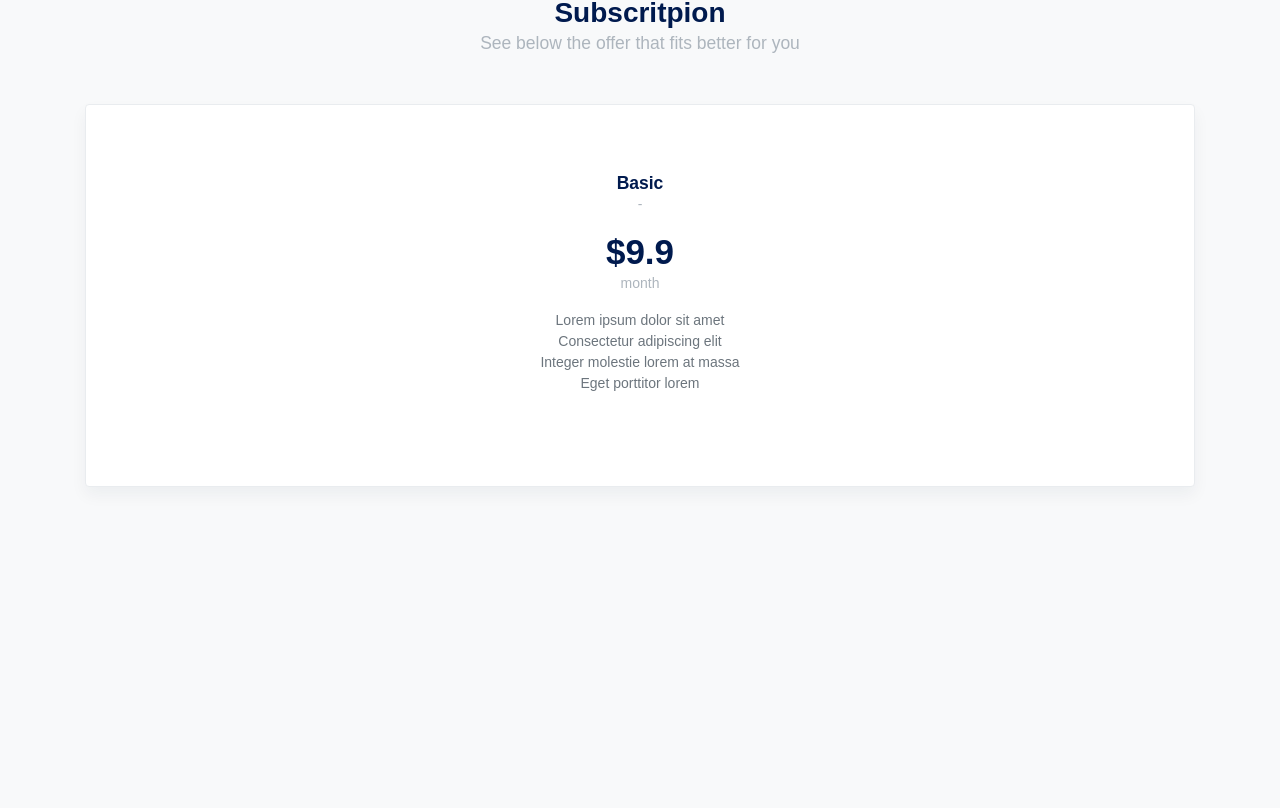
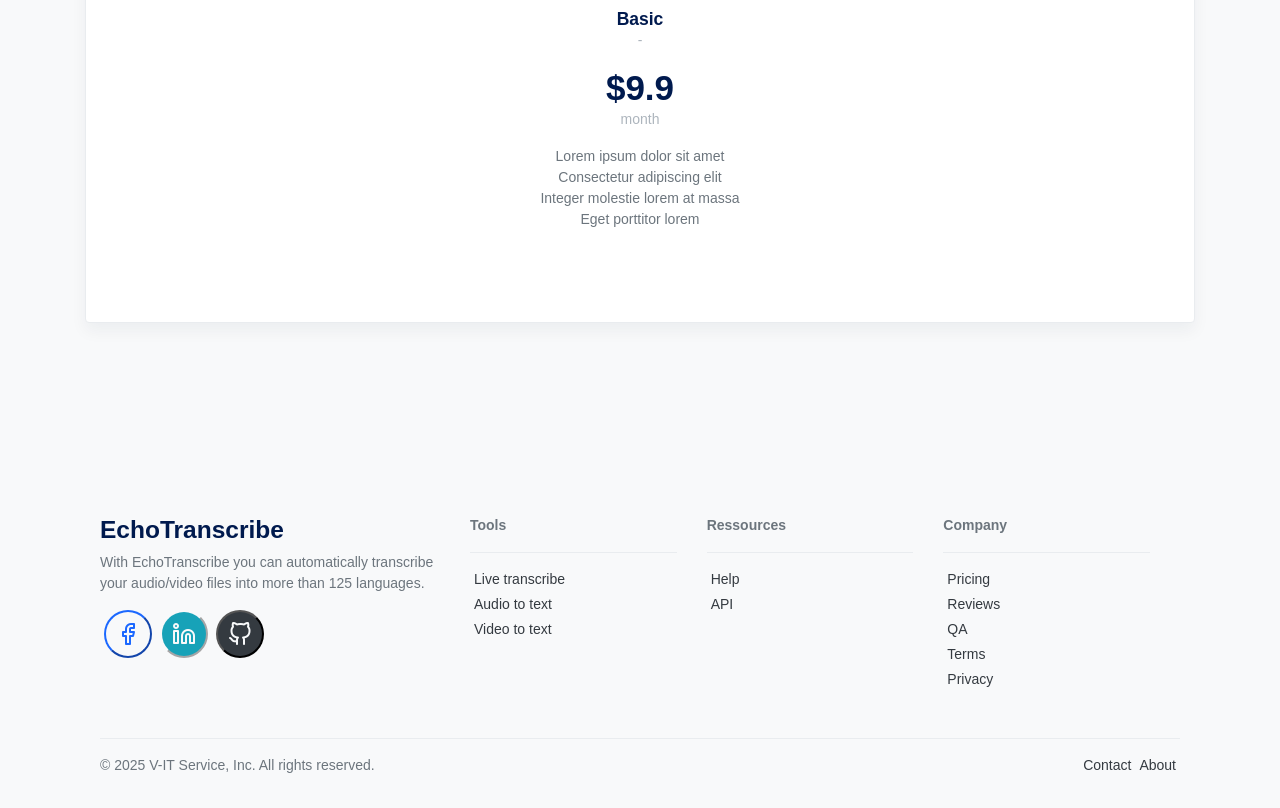
Before and after one commit to CedtT198/EchoTranscribe, a React (Vite) app in the folder front/stt-entreprise/: page /public/layout in a window 1280 px wide. Shown: the part 1765-2573 px from the top of the page. Before the commit the page ends 2348 px from the top, so only its background shows below. Built offline with nearby package versions, Linux system fonts and the light colour scheme.

Commit message:
update front
made a stikcy navbar
add the footer (still need to wait next version so we can had more content in it)

```diff
--- a/front/stt-entreprise/src/components/PublicFooter.tsx
+++ b/front/stt-entreprise/src/components/PublicFooter.tsx
@@ -1,10 +1,91 @@
 function PublicFooter() {
     return(
-        <div className="mt-4">
+        <footer className="my-5">
             <div className="mb-4 container">
-                <h1></h1>
+                <div className="row mt-5">
+                    <div className="col-xs-12 col-md-4 col-lg-4 mt-5">
+                        <h3>EchoTranscribe</h3>
+                        <p>With EchoTranscribe you can automatically transcribe your audio/video  files into more than 125 languages.</p>
+                        <div>
+                            <button className="circle circle-md bg-light border-primary mx-1">
+                                <span className="fe fe-24 fe-facebook text-primary"></span>
+                            </button>
+                            <button className="circle circle-md bg-info border-light mx-1">
+                                <span className="fe fe-24 fe-linkedin text-light"></span>
+                            </button>
+                            <button className="circle circle-md bg-dark mx-1">
+                                <span className="fe fe-24 fe-github text-light"></span>
+                            </button>
+                        </div>
+                    </div>
+                    <div className="col-xs-12 col-md-8 col-lg-8 row mt-5">
+                        <div className="col-4">
+                            <p className="font-weight-bolder">Tools</p><hr />
+                            <ul className="list-unstyled">
+                                <li  className="mx-1 my-1">
+                                    <a href="" className="text-dark">Live transcribe</a>
+                                </li>
+                                <li  className="mx-1 my-1">
+                                    <a href="" className="text-dark">Audio to text</a>
+                                </li>
+                                <li  className="mx-1 my-1">
+                                    <a href="" className="text-dark">Video to text</a>
+                                </li>
+                            </ul>
+                        </div>
+                        <div className="col-4">
+                            <p className="font-weight-bolder">Ressources</p><hr />
+                            <ul className="list-unstyled">
+                                <li  className="mx-1 my-1">
+                                    <a href="" className="text-dark">Help</a>
+                                </li>
+                                <li  className="mx-1 my-1">
+                                    <a href="" className="text-dark">API</a>
+                                </li>
+                            </ul>
+                        </div>
+                        <div className="col-4">
+                            <p className="font-weight-bolder">Company</p><hr />
+                            <ul className="list-unstyled">
+                                <li  className="mx-1 my-1">
+                                    <a href="" className="text-dark">Pricing</a>
+                                </li>
+                                <li  className="mx-1 my-1">
+                                    <a href="/public/layout/review" className="text-dark">Reviews</a>
+                                </li>
+                                <li  className="mx-1 my-1">
+                                    <a href="" className="text-dark">QA</a>
+                                </li>
+                                <li  className="mx-1 my-1">
+                                    <a href="" className="text-dark">Terms</a>
+                                </li>
+                                <li  className="mx-1 my-1">
+                                    <a href="" className="text-dark">Privacy</a>
+                                </li>
+                            </ul>
+                        </div>
+                    </div>
+                    <div className="col-12 my-3">
+                        <hr />
+                        <div className="d-flex justify-content-between">
+                            <div>
+                                <p>© 2025 V-IT Service, Inc. All rights reserved.</p>
+                            </div>
+                            <div>
+                                <ul className="list-unstyled d-flex gap-6">
+                                    <li className="mx-1">
+                                        <a href="" className="text-dark">Contact</a>
+                                    </li>
+                                    <li  className="mx-1">
+                                        <a href="" className="text-dark">About</a>
+                                    </li>
+                                </ul>
+                            </div>
+                        </div>
+                    </div>
+                </div>
             </div>
-        </div>
+        </footer>
     )
 }
 
--- a/front/stt-entreprise/src/components/PublicHeader.tsx
+++ b/front/stt-entreprise/src/components/PublicHeader.tsx
@@ -17,7 +17,7 @@
 
 
     return(
-        <nav className="navbar navbar-expand-lg navbar-light bg-white flex-row border-bottom shadow">
+        <nav className="navbar navbar-expand-lg navbar-light bg-white flex-row border-bottom shadow fixed-top">
             <div className="container container-fluid">
                 <a className="navbar-brand mx-lg-1 mr-0" href="./index.html">
                 {/* LOGO */}
--- a/front/stt-entreprise/src/features/pages/layouts/PublicLayout.tsx
+++ b/front/stt-entreprise/src/features/pages/layouts/PublicLayout.tsx
@@ -6,8 +6,8 @@
     return (
       <div className="wrapper">
         <PublicHeader></PublicHeader>
-        <main role="main" className="main-content">
-          <div className='container-fluid container'>
+        <main role="main" className="main-content mt-5 pt-5">
+          <div className='container-fluid container mt-5'>
           {/* <div> */}
             <Outlet />
             <PublicFooter></PublicFooter>
--- a/front/stt-entreprise/src/features/pages/public/Landing.tsx
+++ b/front/stt-entreprise/src/features/pages/public/Landing.tsx
@@ -5,7 +5,7 @@
         <div>
             <div className="row justify-content-center">
                 <div className="col-12 mb-5">
-                    <div className="w-50 mx-auto text-center justify-content-center py-5 my-5">
+                    <div className="w-50 mx-auto text-center justify-content-center">
                         <h2 className="page-title mb-0">Welcome to Echotranscribe</h2>
                         <p className="lead text-muted mb-4">Take notes with your voice in streaming mode, transcribe and/or translate audio/video file.</p>
                         <p className="help-text mt-2 text-muted">A free limited version is available.</p>
--- a/front/stt-entreprise/src/features/pages/public/Live.tsx
+++ b/front/stt-entreprise/src/features/pages/public/Live.tsx
@@ -8,6 +8,7 @@
     }
 
     return (
+        <div className="mb-5">
             <div className="col-12">
                 <h2 className="page-title mb-0">Live transcribing</h2>
                 <p className="text-muted">
@@ -78,6 +79,7 @@
                     </form>
                 </div>
             </div>
+        </div>
     )
 }
 
```
Lines whose indentation alone changed are shown as unchanged.
